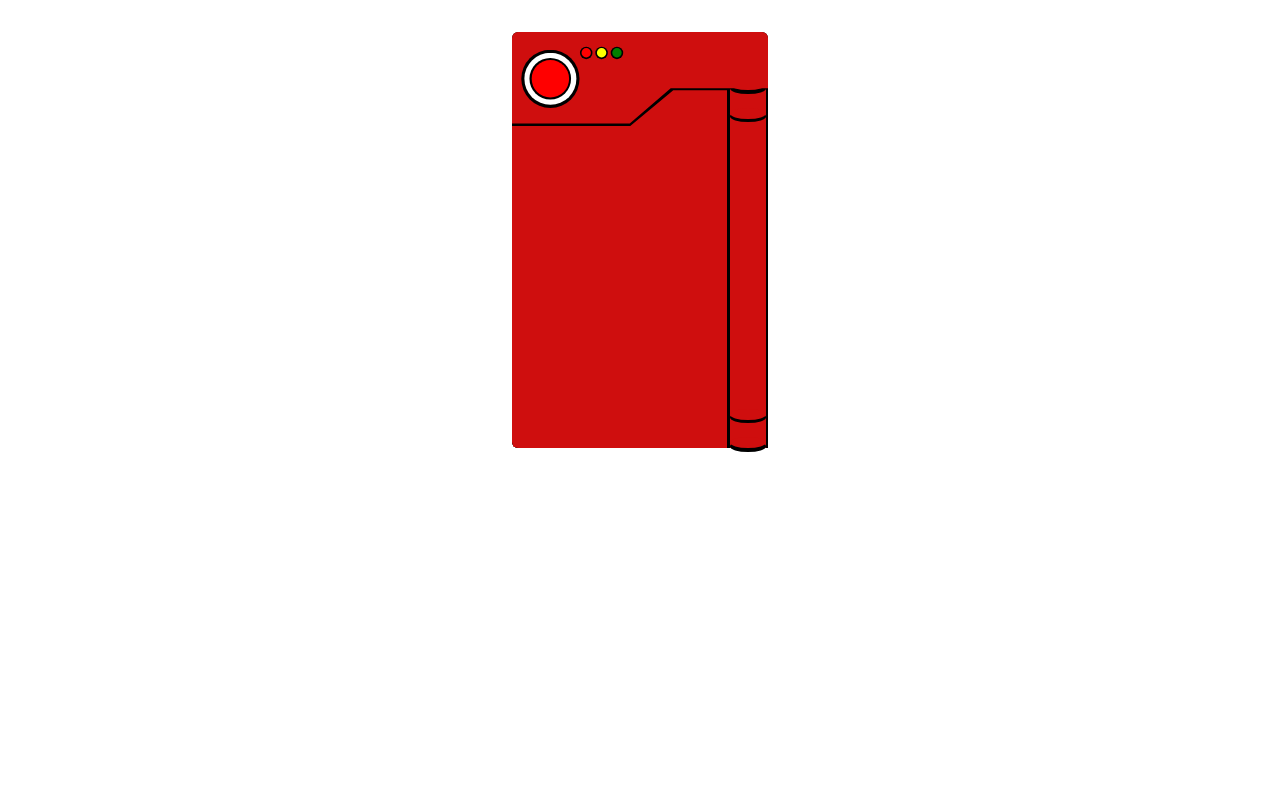
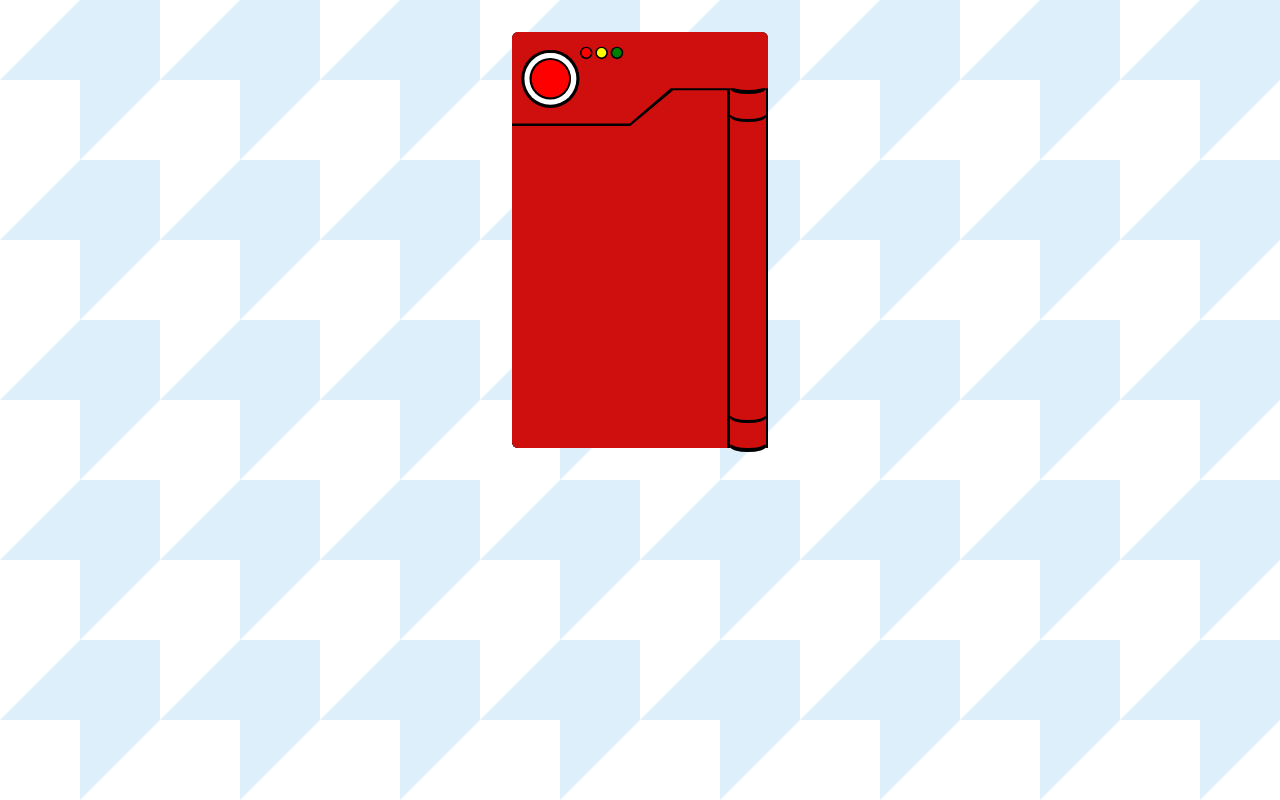
Before and after one commit to Lpnho/pokedex, a plain HTML site: page index.html in a window 1280 px wide. Drawn offline with Linux system fonts and the light colour scheme.

Commit message:
background-image

```diff
--- a/style/pokedex_body.css
+++ b/style/pokedex_body.css
@@ -6,6 +6,7 @@
   /* --pokedex-border-radio: 40px; */
 }
 /* border-radius: var(--pokedex-border-radio); */
+
 * {
   margin: 0;
   padding: 0;
@@ -13,6 +14,9 @@
   list-style: none;
   box-sizing: border-box;
   font-family: sans-serif;
+}
+body{
+  background-image: url(../assets/alternating-arrowhead.svg);
 }
 /* Pokedex */
 .pokedex {
```
Also changed, not shown: assets/abstract-envelope.svg (added), assets/alternating-arrowhead.svg (added), enviar.txt (added).
